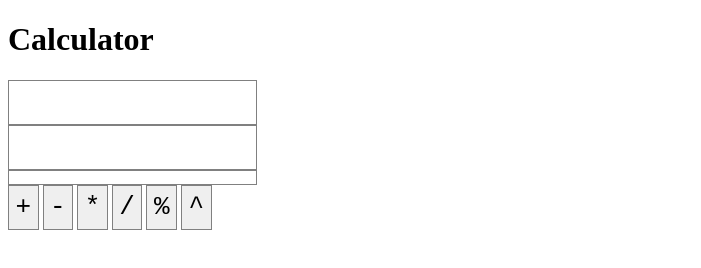
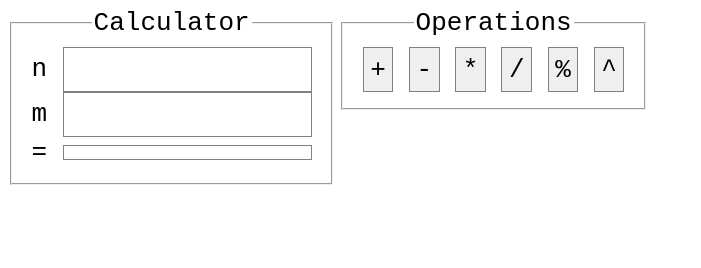
Before and after one commit to luiz/modular-calc, a website: page src/index.html in a window 1280 px wide. Shown: the whole page, without its empty margins (0-701 px from the left). Drawn offline with Linux system fonts and the light colour scheme.

Commit message:
some more styling and semantics

```diff
--- a/src/index.html
+++ b/src/index.html
@@ -2,27 +2,51 @@
 <html lang="en">
 <head>
 	<meta charset="UTF-8">
+	<meta name="viewport" content="width=device-width">
 	<title>Modular calculator</title>
 	<style>
+		fieldset {
+			font-family: monospace;
+			font-size: 200%;
+			display: inline-block;
+			vertical-align: top;
+			text-align: center;
+		}
+		label {
+			display: block;
+		}
 		input, output, button {
 			padding: .25em;
-			font-family: monospace;
-			font-size: 200%;
 			border: 1px solid gray;
+			font: inherit;
 		}
 		input, output {
-			display: block;
 			text-align: right;
 			width: 15ch;
+			display: inline-block;
+			vertical-align: middle;
 		}
 	</style>
 </head>
 <body>
-	<h1>Calculator</h1>
+	<fieldset>
+		<legend>Calculator</legend>
+		<label>
+			n
+			<input id="n1" type="number">
+		</label>
+		<label>
+			m
+			<input id="n2" type="number">
+		</label>
+		<label>
+			=
+			<output id="result"></output>
+		</label>
+	</fieldset>
 
-	<input id="n1" type="number">
-	<input id="n2" type="number">
-	<output id="result"></output>
+	<fieldset>
+		<legend>Operations</legend>
 
 		<button id="plus" type="button">+</button>
 		<button id="minus" type="button">-</button>
@@ -30,6 +54,7 @@
 		<button id="divided" type="button">/</button>
 		<button id="mod" type="button">%</button>
 		<button id="pow" type="button">^</button>
+	</fieldset>
 
 	<script src="js/lib/require.min.js"></script>
 	<script>
```
Lines whose indentation alone changed are shown as unchanged.
